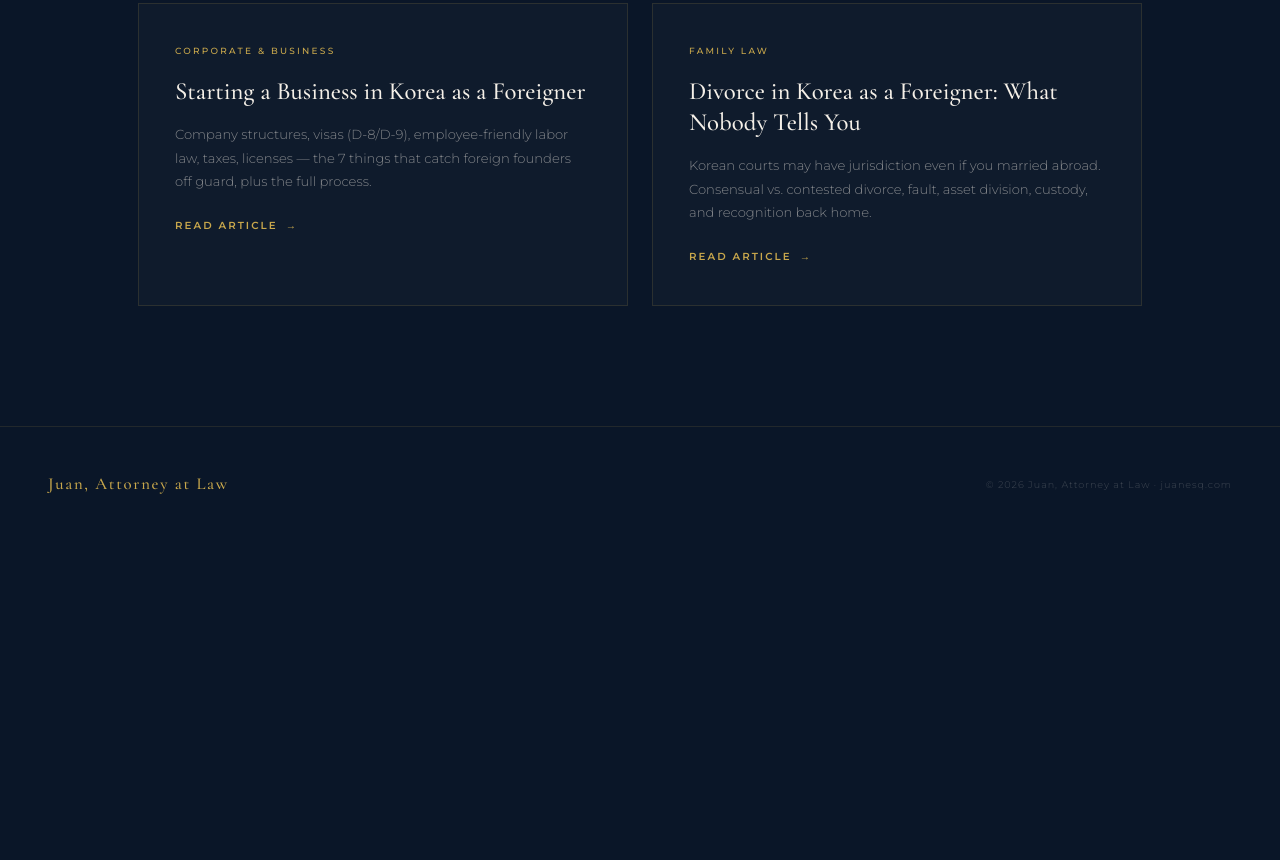
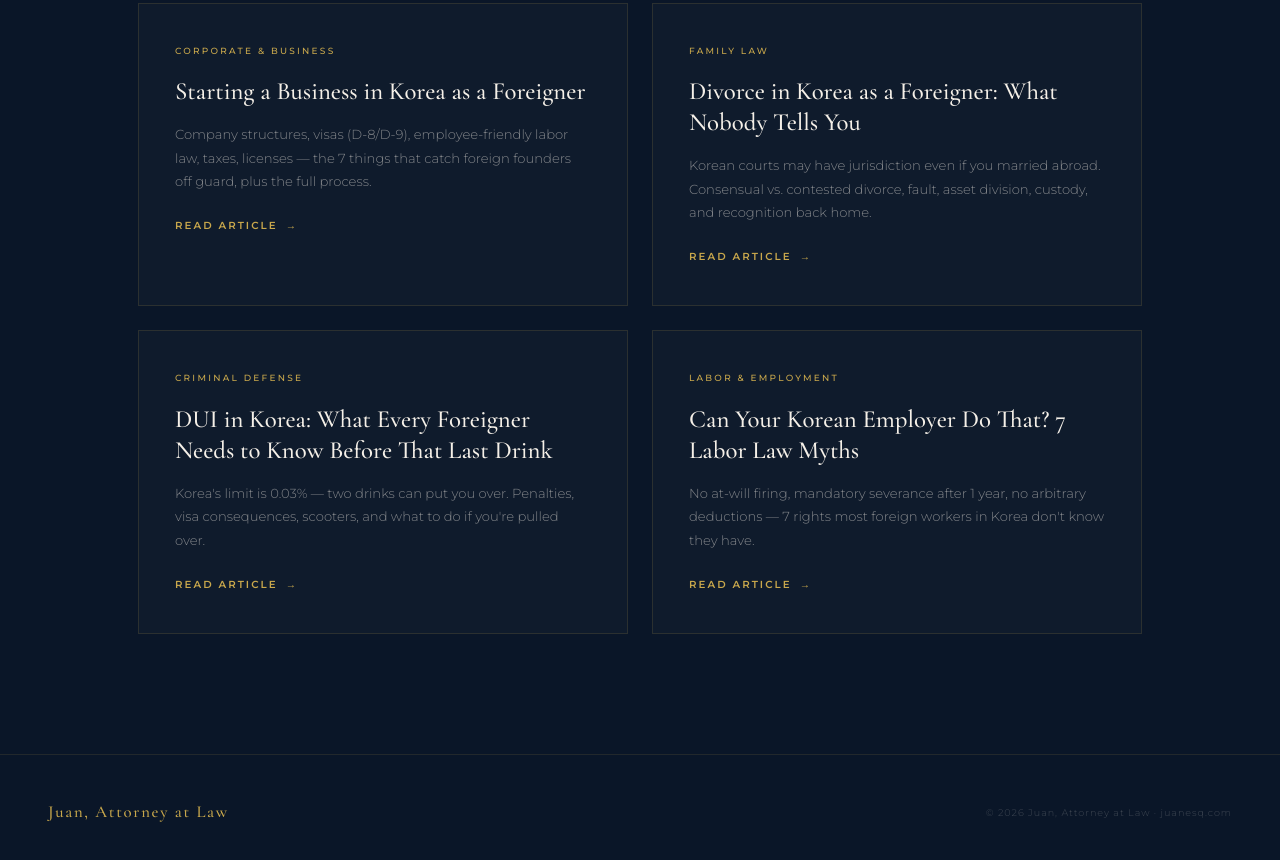
Before and after one commit to juanesq89/juanesq, a plain HTML site: page guide/index.html in a window 1280 px wide. Shown: the part 866-1726 px from the top of the page. Before the commit the page ends 1408 px from the top, so only its background shows below. Drawn offline with nearby package versions, Linux system fonts and the light colour scheme.

Commit message:
Update index.html

```diff
--- a/guide/index.html
+++ b/guide/index.html
@@ -121,6 +121,18 @@ footer{padding:44px 48px;border-top:1px solid rgba(201,168,76,.12);display:flex;
     <p class="card-desc">Korean courts may have jurisdiction even if you married abroad. Consensual vs. contested divorce, fault, asset division, custody, and recognition back home.</p>
     <span class="card-read">Read Article</span>
   </a>
+  <a href="/guide/dui-korea-foreigners.html" class="guide-card">
+    <p class="card-cat">Criminal Defense</p>
+    <h2 class="card-title">DUI in Korea: What Every Foreigner Needs to Know Before That Last Drink</h2>
+    <p class="card-desc">Korea's limit is 0.03% — two drinks can put you over. Penalties, visa consequences, scooters, and what to do if you're pulled over.</p>
+    <span class="card-read">Read Article</span>
+  </a>
+  <a href="/guide/korea-labor-law-foreigners.html" class="guide-card">
+    <p class="card-cat">Labor &amp; Employment</p>
+    <h2 class="card-title">Can Your Korean Employer Do That? 7 Labor Law Myths</h2>
+    <p class="card-desc">No at-will firing, mandatory severance after 1 year, no arbitrary deductions — 7 rights most foreign workers in Korea don't know they have.</p>
+    <span class="card-read">Read Article</span>
+  </a>
 </section>
 
 <footer>
```
